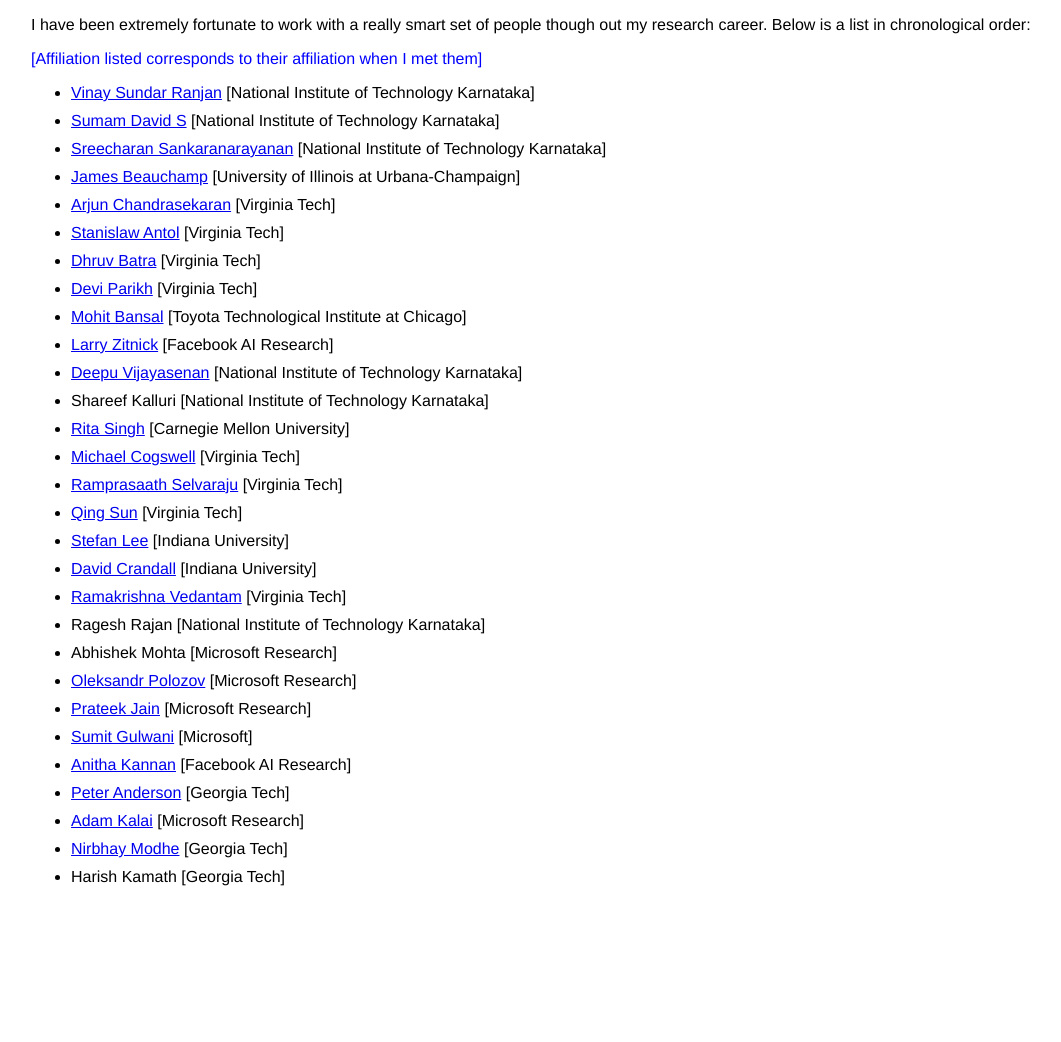
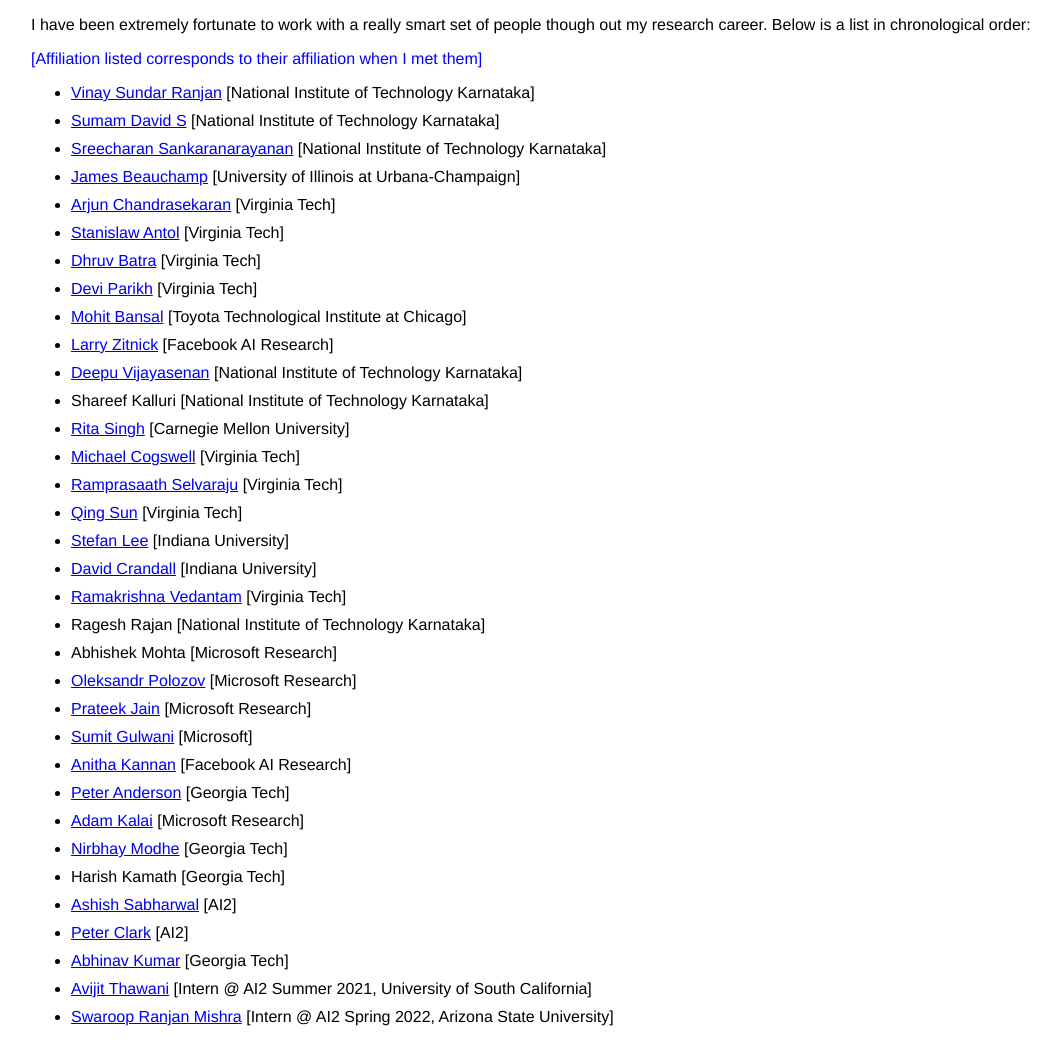
Before and after one commit to ashwinkalyan/ashwinkalyan.github.io, a Jekyll site: the page built from collaborators.md, in a window 1280 px wide. Shown: the whole page, without its empty margins (17-1078 px from the left). Built offline with Jekyll 4.4.1, drawn with Linux system fonts in a browser that asks for light colours; before the commit the page ends 902 px from its top, so only the background shows below that.

Commit message:
add interns

```diff
--- a/collaborators.md
+++ b/collaborators.md
@@ -34,3 +34,8 @@
 - [Adam Kalai](https://www.microsoft.com/en-us/research/people/adum/) [Microsoft Research]
 - [Nirbhay Modhe](https://nirbhayjm.github.io/) [Georgia Tech]
 - Harish Kamath [Georgia Tech]
+- [Ashish Sabharwal](https://allenai.org/team/ashishs) [AI2]
+- [Peter Clark](https://allenai.org/team/peterc) [AI2]
+- [Abhinav Kumar](https://abhinavkumar99.github.io/) [Georgia Tech]
+- [Avijit Thawani](https://avi-jit.github.io/) [Intern @ AI2 Summer 2021, University of South California]
+- [Swaroop Ranjan Mishra](https://scholar.google.co.in/citations?user=-7LK2SwAAAAJ&hl=en) [Intern @ AI2 Spring 2022, Arizona State University]
```
